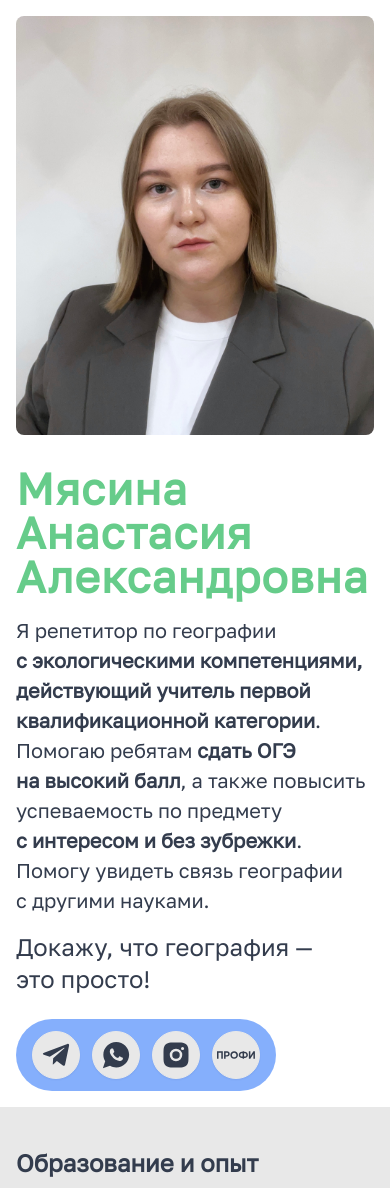
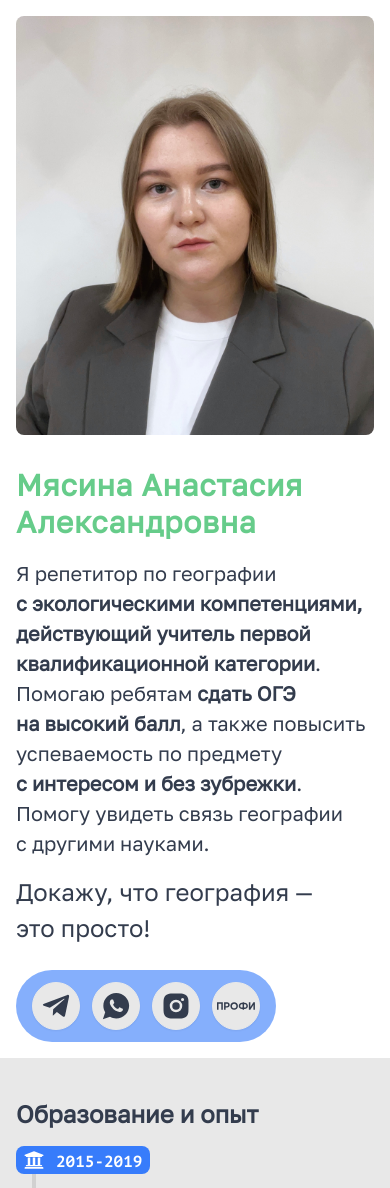
Before and after one commit to an-tutor/an-tutor.github.io, a React (Vite) app: page / in a window 390 px wide. Shown: the top 1188 px of the page. Built offline with nearby package versions, Linux system fonts and the light colour scheme.

Commit message:
fix header in hero for mobile

```diff
--- a/src/components/Hero.tsx
+++ b/src/components/Hero.tsx
@@ -9,7 +9,7 @@ function Hero() {
           <img src={anastasia} className="rounded-lg mb-4" />
         </div>
         <div className="base-0 grow">
-          <h1 className="text-[2.75rem] leading-none font-[GolosTextWebVF] tracking-wide pb-4 font-bold text-primary">
+          <h1 className="text-3xl sm:text-[2.75rem] leading-tight sm:leading-none font-[GolosTextWebVF] tracking-wide pb-4 font-bold text-primary">
             Мясина Анастасия Александровна
           </h1>
           <p className="text-xl pb-4 leading-normal">
@@ -23,7 +23,7 @@ function Hero() {
             <b>с&nbsp;интересом и без&nbsp;зубрежки</b>. Помогу&nbsp;увидеть
             связь географии с&nbsp;другими науками.
           </p>
-          <p className="text-2xl md:text-3xl pb-6">
+          <p className="leading-normal sm:leading-none text-2xl md:text-3xl pb-6">
             Докажу, что география — это&nbsp;просто!
           </p>
           <ContactMe isPulse />
```
